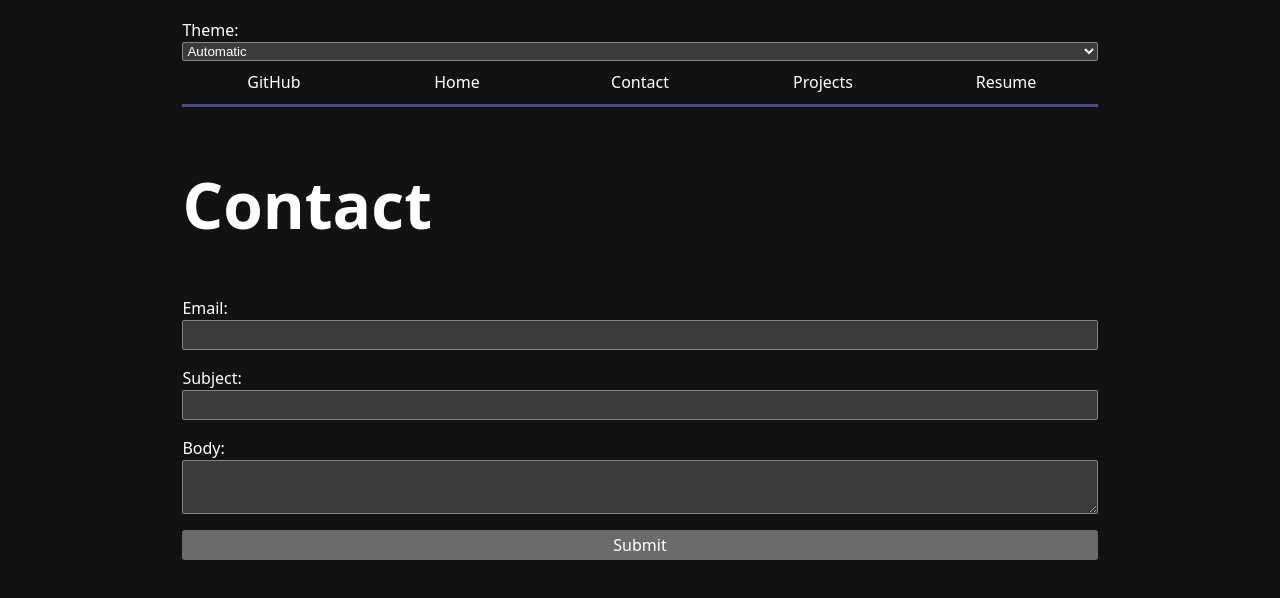
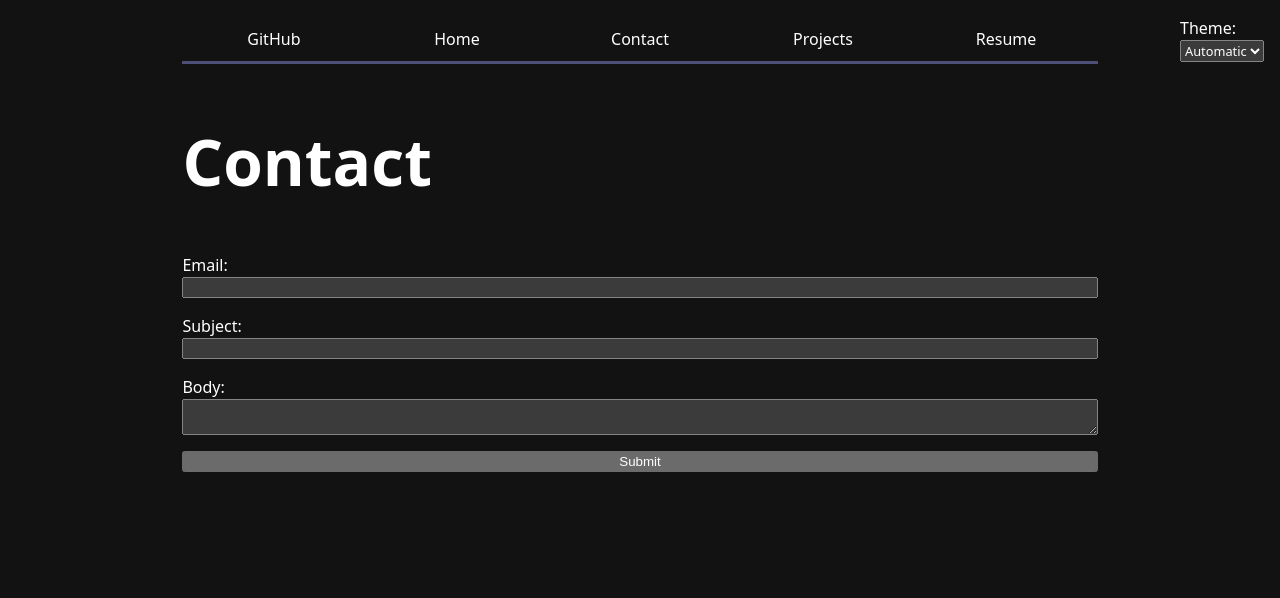
Before and after one commit to angela-shen/portfolio, a plain HTML site: page contact/index.html in a window 1280 px wide. Drawn offline with Linux system fonts and the light colour scheme.

Commit message:
add select

```diff
--- a/global.js
+++ b/global.js
@@ -55,3 +55,7 @@
     </select>
   </label>`
 );
+
+select.addEventListener('input', function (event) {
+  document.documentElement.style.setProperty('color-scheme', event.target.value);
+});
--- a/style.css
+++ b/style.css
@@ -96,16 +96,13 @@ a:hover {
 }
 
 input {
-  font: inherit;
+  textarea {
+    button {
+      font: inherit
+    }
+  }
 }
 
-textarea {
-  font: inherit;
-}
-
-button {
-  font: inherit
-}
 
 form {
   display: grid;
@@ -145,3 +142,14 @@ h1 {
     }
   }
 }
+
+label.color-scheme {
+  position: absolute;
+  top : 1rem;
+  right : 1rem;
+}
+
+select {
+  font-size: 80%;
+  font-family: inherit;
+}
```
Lines whose indentation alone changed are shown as unchanged.
